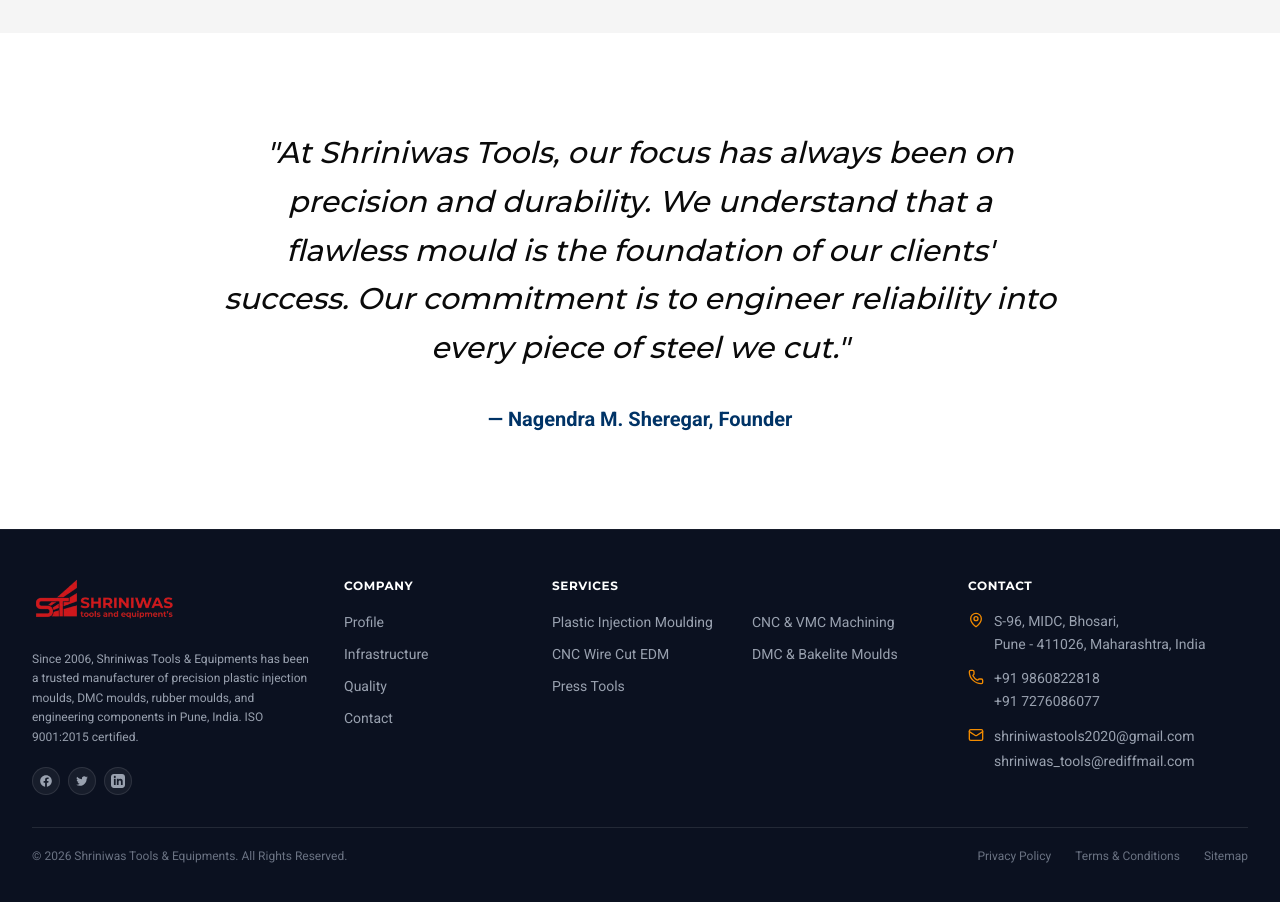
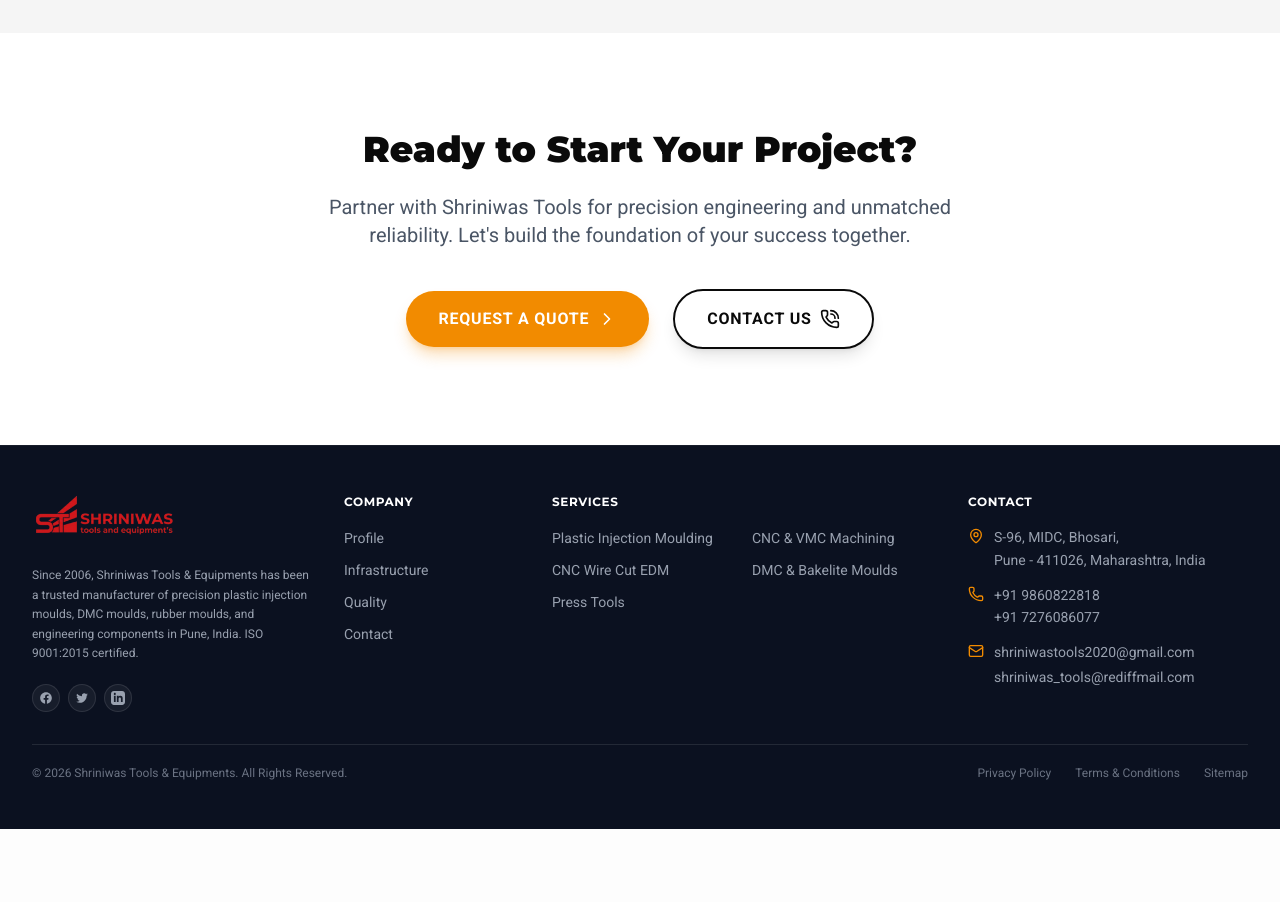
Before and after one commit to ShivaTalmudge/shriniwas_tools_1, a Next.js app: page /about in a window 1280 px wide. Shown: the part 6020-6922 px from the top of the page. After the commit the page ends 6849 px from the top, so only its background shows below. Built offline with nearby package versions, Linux system fonts and the light colour scheme.

Commit message:
UI Tweaks: Replace founder quote with call-to-action buttons on About page

```diff
--- a/src/app/about/page.tsx
+++ b/src/app/about/page.tsx
@@ -289,13 +289,21 @@
         </div>
       </section>
 
-      {/* Founder Quote */}
+      {/* CTA Section */}
       <section className="py-16 md:py-20 lg:py-24 bg-white text-center">
         <div className="container mx-auto px-4 md:px-8 max-w-4xl">
-          <p className="text-2xl md:text-3xl font-heading font-medium text-brand-dark italic leading-relaxed mb-8">
-            &quot;At Shriniwas Tools, our focus has always been on precision and durability. We understand that a flawless mould is the foundation of our clients&apos; success. Our commitment is to engineer reliability into every piece of steel we cut.&quot;
+          <h2 className="text-3xl md:text-4xl font-heading font-black text-brand-dark mb-6">Ready to Start Your Project?</h2>
+          <p className="text-lg md:text-xl text-gray-600 mb-10 max-w-2xl mx-auto">
+            Partner with Shriniwas Tools for precision engineering and unmatched reliability. Let&apos;s build the foundation of your success together.
           </p>
-          <div className="text-xl font-bold text-brand-primary">— Nagendra M. Sheregar, Founder</div>
+          <div className="flex flex-col sm:flex-row items-center justify-center gap-4 sm:gap-6">
+            <Link href="/quote" className="w-full sm:w-auto px-8 py-4 bg-brand-accent hover:bg-orange-600 text-white font-bold rounded-full transition-all duration-300 hover:-translate-y-1 shadow-lg hover:shadow-xl shadow-brand-accent/30 flex items-center justify-center gap-2 uppercase tracking-wider text-center">
+              Request a Quote <ChevronRight className="w-5 h-5" />
+            </Link>
+            <Link href="/contact" className="w-full sm:w-auto px-8 py-4 bg-white hover:bg-gray-50 border-2 border-brand-dark text-brand-dark font-bold rounded-full transition-all duration-300 hover:-translate-y-1 shadow-lg flex items-center justify-center gap-2 uppercase tracking-wider text-center">
+              Contact Us <PhoneCall className="w-5 h-5" />
+            </Link>
+          </div>
         </div>
       </section>
     </>
```
